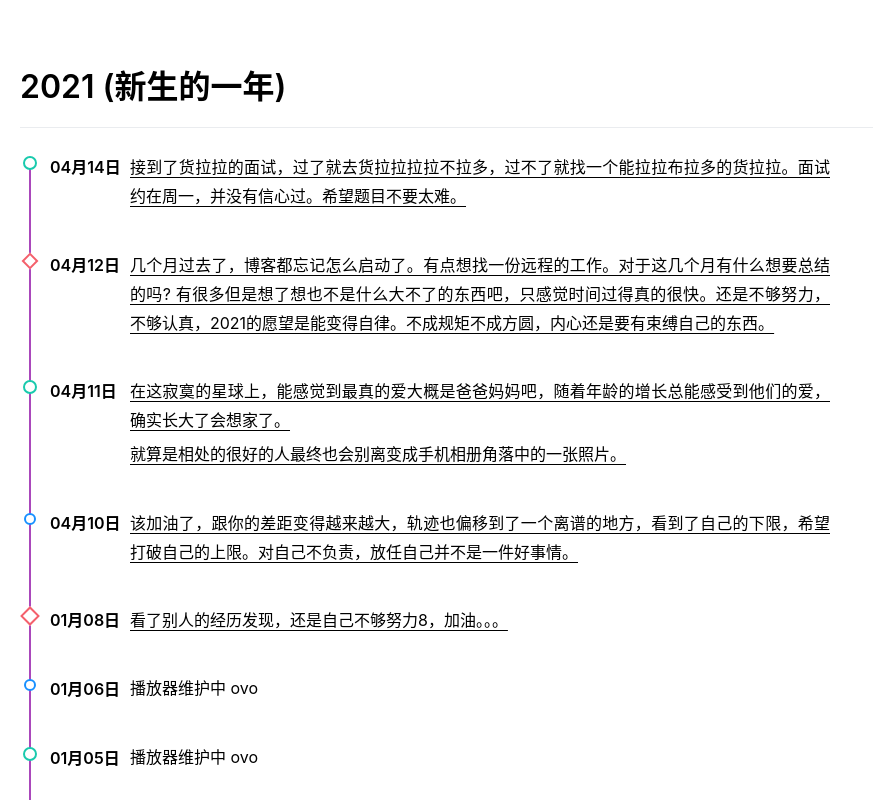
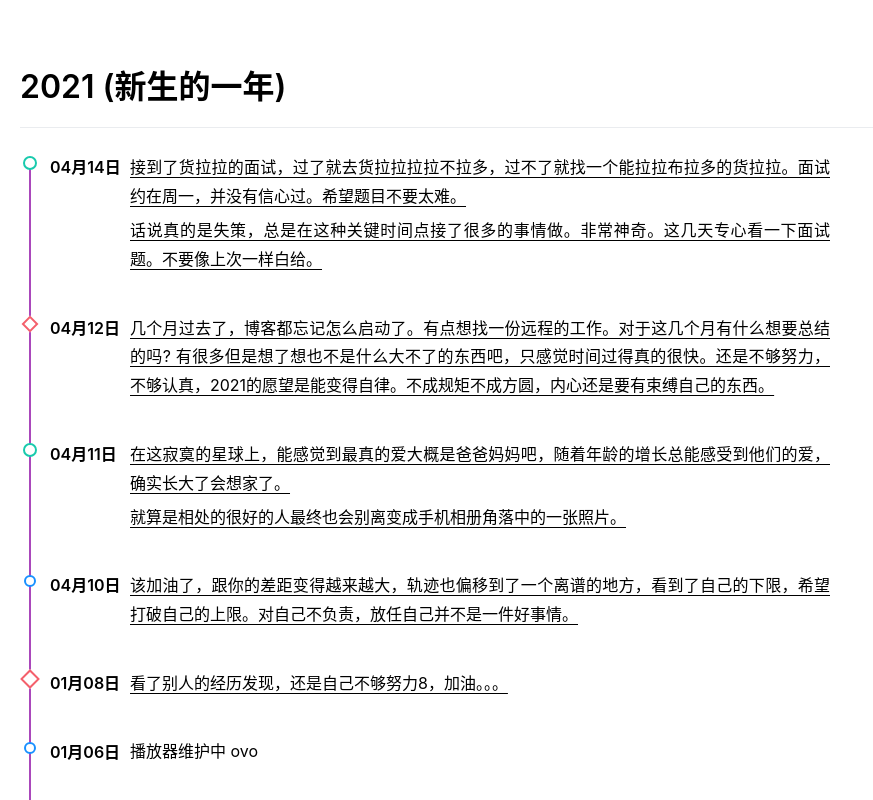
Before and after one commit to Nbsaw/dura, a Next.js app: page /timeline/components/RenderTimeLine in a window 1280 px wide. Shown: the top 800 px of the page, without its empty margins (0-873 px from the left). Built offline with nearby package versions, Linux system fonts and the light colour scheme; a web font is replaced by a local one.

Commit message:
feat: add new event

```diff
--- a/constant/timeline.tsx
+++ b/constant/timeline.tsx
@@ -51,8 +51,11 @@ interface TimelineType {
 const Timeline: TimelineType = {
   "2021 (新生的一年)": [
     {
-      time: '04月14日',
-      text: "接到了货拉拉的面试，过了就去货拉拉拉拉不拉多，过不了就找一个能拉拉布拉多的货拉拉。面试约在周一，并没有信心过。希望题目不要太难。"
+      time: "04月14日",
+      text: [
+        "接到了货拉拉的面试，过了就去货拉拉拉拉不拉多，过不了就找一个能拉拉布拉多的货拉拉。面试约在周一，并没有信心过。希望题目不要太难。",
+        "话说真的是失策，总是在这种关键时间点接了很多的事情做。非常神奇。这几天专心看一下面试题。不要像上次一样白给。",
+      ],
     },
     {
       time: "04月12日",
```
